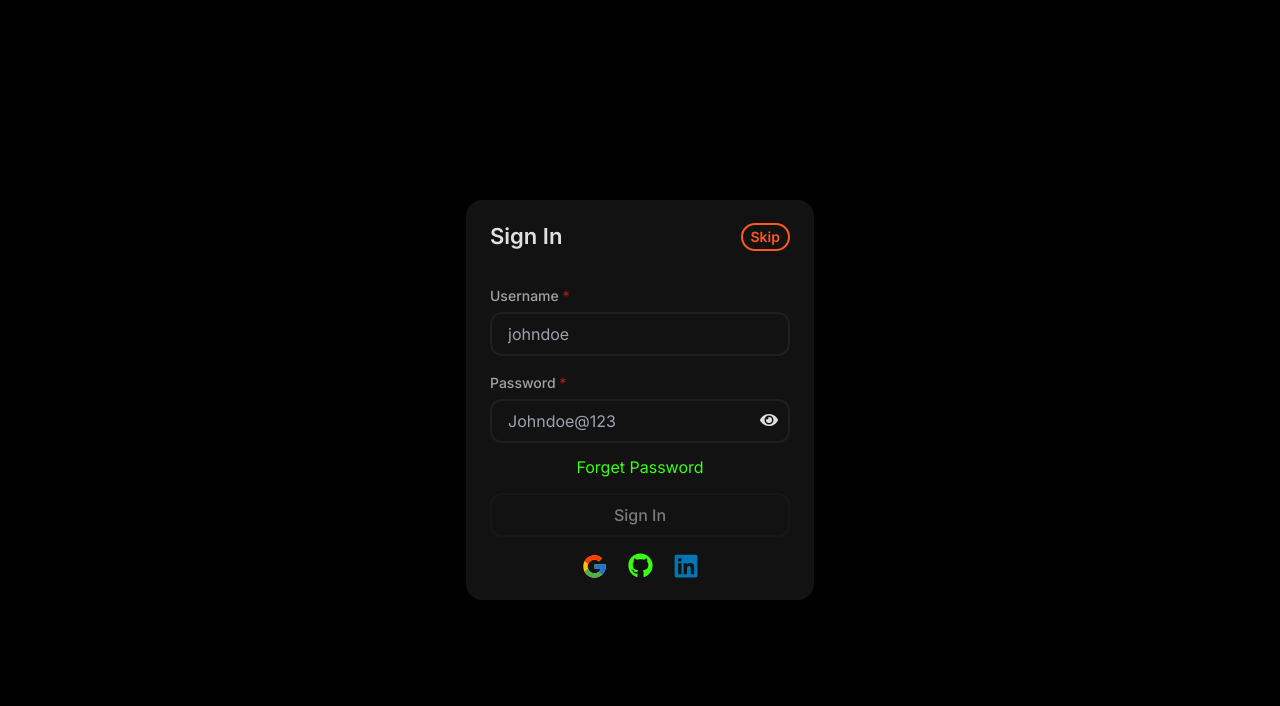
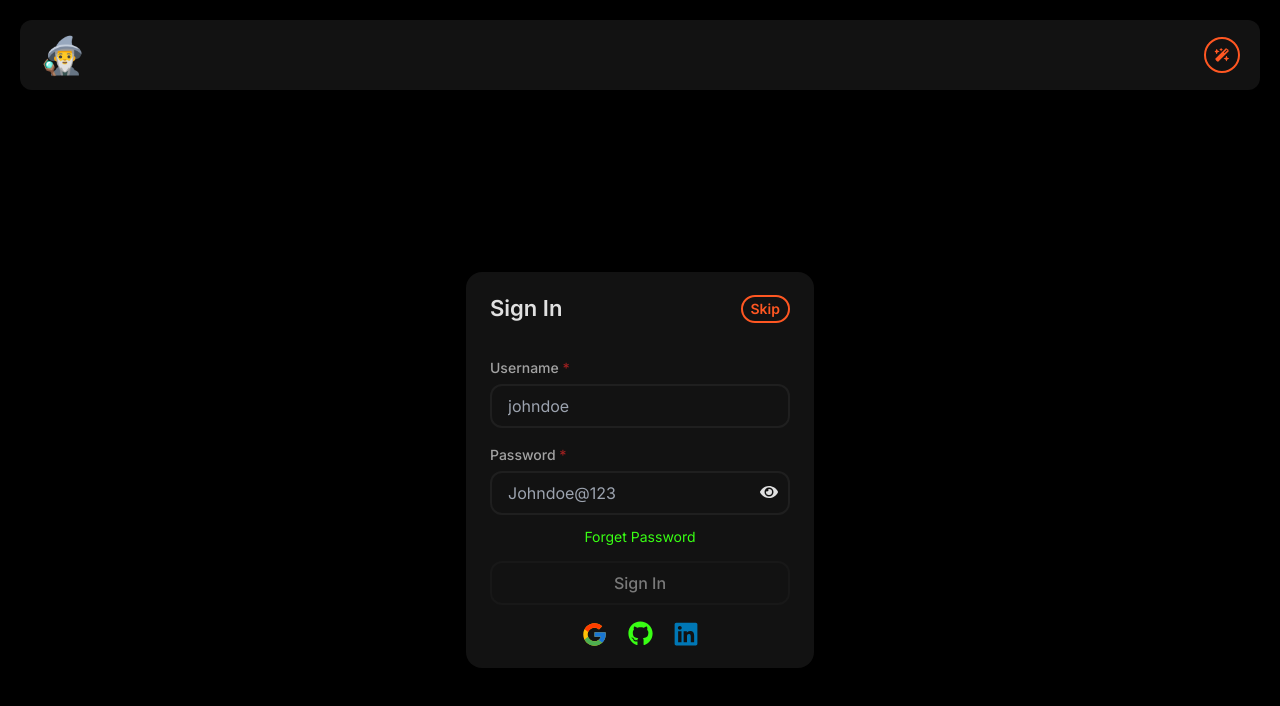
Before and after one commit to chuchrahimanshu/cooders.web.authentication, a React (Vite) app: page /sign-in in a window 1280 px wide. Shown: the top 706 px of the page. Built offline with nearby package versions, Linux system fonts and the light colour scheme.

Commit message:
Design Header and Theme Switcher Component

```diff
--- /dev/null
+++ b/src/components/Header.tsx
@@ -0,0 +1,14 @@
+import React from "react";
+import ThemeSwitcher from "./ThemeSwitcher";
+import Logo from "./Logo";
+
+const Header: React.FC = () => {
+  return (
+    <header className="h-[70px] p-5 bg-overlay-background rounded-xl flex items-center justify-between">
+      <Logo />
+      <ThemeSwitcher />
+    </header>
+  );
+};
+
+export default Header;
--- /dev/null
+++ b/src/components/Logo.tsx
@@ -0,0 +1,18 @@
+import React from "react";
+import { useNavigate } from "react-router-dom";
+
+const Logo: React.FC = () => {
+  const navigate = useNavigate();
+
+  const handleHomeNavigation = () => {
+    navigate("/");
+  };
+
+  return (
+    <p className="text-4xl cursor-pointer" onClick={handleHomeNavigation}>
+      🧙‍♂️
+    </p>
+  );
+};
+
+export default Logo;
--- /dev/null
+++ b/src/components/ThemeSwitcher.tsx
@@ -0,0 +1,10 @@
+import React from "react";
+import { FaWandMagicSparkles } from "react-icons/fa6";
+
+const ThemeSwitcher: React.FC = () => {
+  return (
+    <FaWandMagicSparkles className="cursor-pointer text-action-button bg-overlay-background p-2 text-4xl rounded-full border-2 border-action-button hover:border-highlight-border hover:text-highlight-border" />
+  );
+};
+
+export default ThemeSwitcher;
--- /dev/null
+++ b/src/contexts/ThemeProvider.tsx
@@ -0,0 +1,17 @@
+import React, { createContext, ReactNode, useState } from "react";
+import { ThemeContextInterface } from "../types/contexts/context.types";
+
+export const ThemeContext = createContext<ThemeContextInterface | undefined>(
+  undefined
+);
+const ThemeProvider: React.FC<{ children: ReactNode }> = ({ children }) => {
+  const [theme, setTheme] = useState("theme-default");
+
+  return (
+    <ThemeContext.Provider value={{ theme, setTheme }}>
+      <div className={theme}>{children}</div>
+    </ThemeContext.Provider>
+  );
+};
+
+export default ThemeProvider;
--- /dev/null
+++ b/src/hooks/useTheme.ts
@@ -0,0 +1,11 @@
+import React from "react";
+import { ThemeContextInterface } from "../types/contexts/context.types";
+import { ThemeContext } from "../contexts/ThemeProvider";
+
+export const useTheme = (): ThemeContextInterface => {
+  const context = React.useContext(ThemeContext);
+  if (!context) {
+    throw new Error("useTheme must be used within a ThemeProvider");
+  }
+  return context;
+};
--- a/src/layouts/auth.layout.tsx
+++ b/src/layouts/auth.layout.tsx
@@ -1,11 +1,15 @@
 import React from "react";
 import { Outlet } from "react-router-dom";
+import Header from "../components/Header";
 
 const Authentication: React.FC = () => {
   return (
-    <section className="h-screen w-screen bg-base-background flex justify-center items-center">
-      <Outlet />
-    </section>
+    <main className="h-screen overflow-x-hidden p-5 bg-base-background">
+      <Header />
+      <section className="h-full w-full bg-base-background flex justify-center items-center">
+        <Outlet />
+      </section>
+    </main>
   );
 };
 
--- a/src/main.tsx
+++ b/src/main.tsx
@@ -3,9 +3,12 @@ import ReactDOM from "react-dom/client";
 import App from "./App.tsx";
 import "./index.css";
 import "./themes.css";
+import ThemeProvider from "./contexts/ThemeProvider.tsx";
 
 ReactDOM.createRoot(document.getElementById("root")!).render(
   <React.StrictMode>
-    <App />
+    <ThemeProvider>
+      <App />
+    </ThemeProvider>
   </React.StrictMode>
 );
--- a/src/pages/SignIn.tsx
+++ b/src/pages/SignIn.tsx
@@ -73,7 +73,7 @@ const SignIn: React.FC = () => {
       handleSkipClicked={handleSkipClicked}>
       <SignInInputs formData={formData} handleInputChange={handleInputChange} />
       <p
-        className="text-highlight-border text-center mb-1 md:-mb-[10px] -mt-1 cursor-pointer hover:text-action-button"
+        className="text-highlight-border text-center mb-1 md:-mb-[10px] -mt-1 cursor-pointer hover:text-action-button text-sm"
         onClick={handleForgetPasswordNavigation}>
         Forget Password
       </p>
--- /dev/null
+++ b/src/types/contexts/context.types.ts
@@ -0,0 +1,4 @@
+export interface ThemeContextInterface {
+  theme: string;
+  setTheme: (theme: string) => void;
+}
--- /dev/null
+++ b/src/utils/variables.util.ts
@@ -0,0 +1,8 @@
+export const themes = [
+  "theme-default",
+  "theme-midnightteal",
+  "theme-oceanic",
+  "theme-nightsky",
+  "theme-technoir",
+  "theme-neonlights",
+];
```
